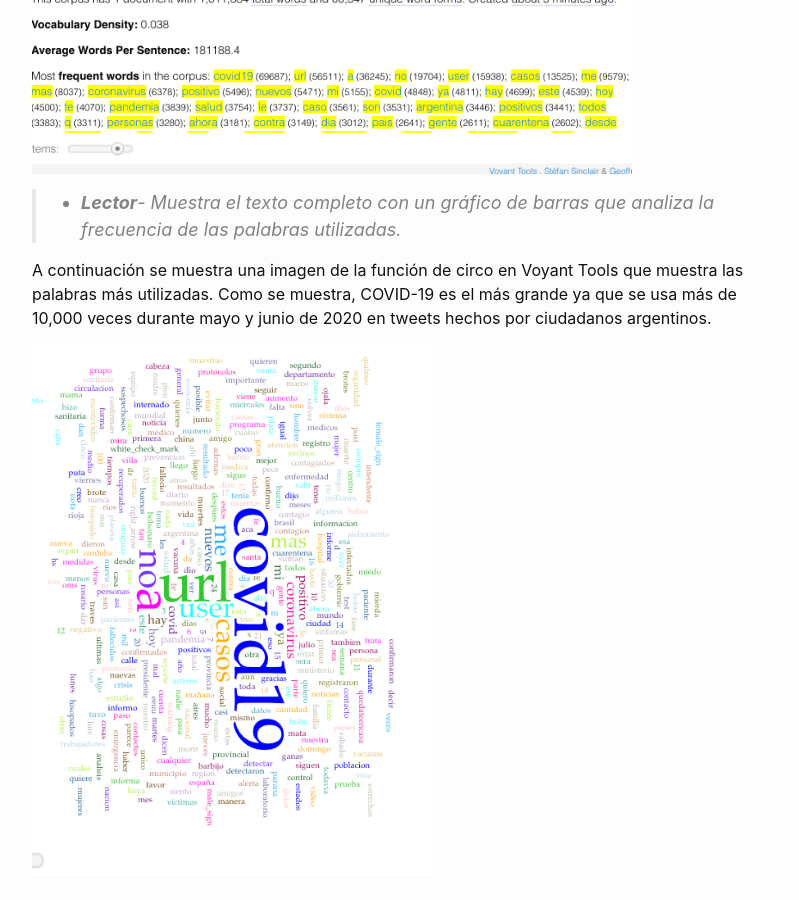
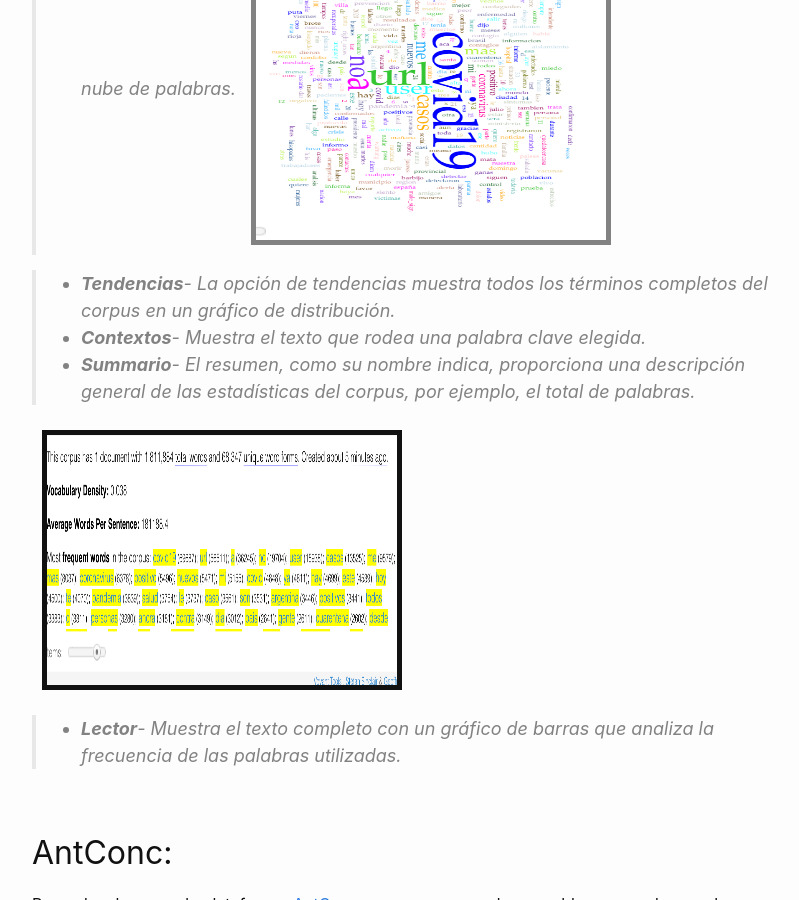
Before and after one commit to gmagnant00/gmagnant00.github.io, a Jekyll site: the page built from _posts/2021-11-14-ensayo3.md, in a window 1280 px wide and 900 px high, scrolled down 2385 px. Shown: the whole window, without its empty margins (238-1037 px from the left). Built offline with Jekyll 4.4.1, drawn with Linux system fonts in a browser that asks for light colours.

Commit message:
Update 2021-11-14-ensayo3.md

```diff
--- a/_posts/2021-11-14-ensayo3.md
+++ b/_posts/2021-11-14-ensayo3.md
@@ -7,6 +7,9 @@
 
 # La Creación de un corpus:
 El estudio de las humanidades digitales es posible gracias a la idea del análisis de lectura a distancia. Para completar un análisis de lectura a distancia, la mayoría de las veces se requiere la creación de un corpus de textos. Con la creación de un corpus, las herramientas de lectura a distancia, como los programas utilizados en este proyecto, permiten analizar una gran cantidad de datos de texto para analizar las relaciones dentro del texto y sacar conclusiones esclarecedoras. Si bien el análisis de lectura minuciosa puede ser efectivo cuando el texto es breve, en el caso de estudiar tweets de meses durante la pandemia, es imposible completar este análisis sin la ayuda de herramientas digitales.
+
+<img src="/assets/images/trump.png" height="250" width="300" align="right" border="5px solid #000000" style="margin:10px;">
+
 
 ## Análisis de Trump y la pandemia en Argentina:
 En este proyecto, mi objetivo es estudiar la plataforma de redes sociales Twitter tomando una recopilación de tweets en español durante el apogeo del brote de COVID-19. Para hacer esto, accedí a [Digital Narratives of COVID-19](https://covid.dh.miami.edu/) para seleccionar ciertas fechas y una ubicación para mis tweets. Luego, esta plataforma me proporcionó una lista completa de todos los tweets realizados en Argentina durante los meses de mayo y junio de 2020.
@@ -34,19 +37,15 @@
 
 ### Herramientas de Voyant:
 > - **Cirrus**- Esto crea una imagen que muestra los términos más frecuentes en una nube de palabras.
+<img src="/assets/images/Untitled.png" height="300" width="350" align="center" border="5px solid #000000" style="margin:10px;">
+
 > - **Tendencias**- La opción de tendencias muestra todos los términos completos del corpus en un gráfico de distribución.
 > - **Contextos**- Muestra el texto que rodea una palabra clave elegida.
 > - **Summario**- El resumen, como su nombre indica, proporciona una descripción general de las estadísticas del corpus, por ejemplo, el total de palabras.
 
-<img src="/assets/images/numwords.png" alt="vacia" width="600"/>
+<img src="/assets/images/numwords.png" height="250" width="350" align="center" border="5px solid #000000" style="margin:10px;">
 
 >- **Lector**- Muestra el texto completo con un gráfico de barras que analiza la frecuencia de las palabras utilizadas.
-
-
-A continuación se muestra una imagen de la función de circo en Voyant Tools que muestra las palabras más utilizadas. Como se muestra, COVID-19 es el más grande ya que se usa más de 10,000 veces durante mayo y junio de 2020 en tweets hechos por ciudadanos argentinos.
-
-<img src="/assets/images/Untitled.png" alt="vacia" width="400"/>
-
 
 
 ## AntConc:
```
